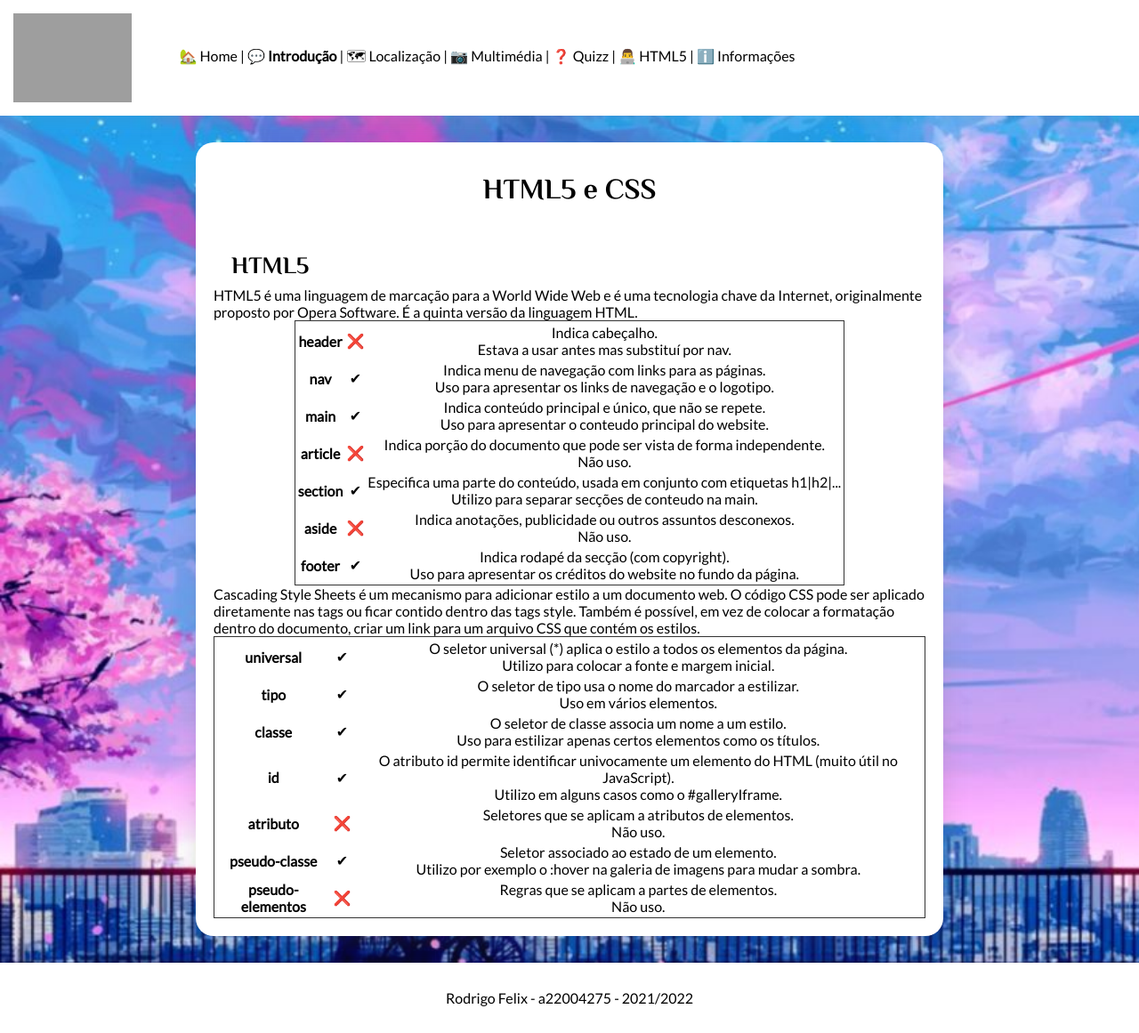
After one commit to rodrigo-22004275/pw-lab1, a PHP site: page /Lab3/html5-css.html in a window 1280 px wide. The commit adds this page. Shown: the whole page at 89% size. Run offline with PHP 8.4, Linux system fonts and the light colour scheme; grey boxes are pictures that could not be loaded.

Commit message:
LAB3 completed

```diff
--- a/Lab3/style.css
+++ b/Lab3/estilos.css
@@ -1,6 +1,7 @@
+@import url('https://fonts.googleapis.com/css2?family=El+Messiri:wght@700&family=Lato&display=swap');
 * {
     margin: 0;
-    font-family: "Helvetica Neue", Helvetica, Arial, sans-serif;
+    font-family: 'Lato', sans-serif;
 }
 
 body {
@@ -22,16 +23,49 @@ nav img{
     vertical-align: middle;
 }
 
-nav span{
+nav > span{
     margin: auto 50px;
 }
 
 nav a{
     color: #000;
+    text-decoration: none;
+}
+
+nav a.home::before {
+    content: "🏡 ";
+}
+
+nav a.intro::before {
+    content: "💬 ";
+}
+
+nav a.local::before {
+    content: "🗺 ";
+}
+
+nav a.multi::before {
+    content: "📷 ";
+}
+
+nav a.quizz::before {
+    content: "❓ ";
+}
+
+nav a.html::before {
+    content: "👨‍💻 ";
+}
+
+nav a.info::before {
+    content: "ℹ️ ";
 }
 
 nav a.active{
-    text-decoration: none;
+    font-weight: bold;
+}
+
+nav a:active{
+    color: mediumpurple;
 }
 
 main {
@@ -45,11 +79,16 @@ main {
     box-shadow: rgba(100, 100, 111, 0.2) 0 7px 29px 0;
 }
 
-main .title {
+main > .title {
     font-size: 24pt;
     text-align: center;
     padding: 10px 0 20px 0;
-    font-family: 'Brush Script MT', cursive;
+    font-family: 'El Messiri', sans-serif;
+}
+
+main p#introP::first-letter {
+    font-size: 24pt;
+    font-family: 'El Messiri', sans-serif;
 }
 
 main img {
@@ -113,7 +152,7 @@ main #galleryIframe {
 main .subtitle {
     font-size: 20pt;
     padding: 20px 0 0 20px;
-    font-family: 'Brush Script MT', cursive;
+    font-family: 'El Messiri', sans-serif;
 }
 
 main .poema {
@@ -142,8 +181,25 @@ main form fieldset{
     border-radius: 10px;
 }
 
+main form fieldset.contacto{
+    background-color: #DDD;
+}
+
+main form fieldset.perguntas{
+    background-color: plum;
+}
+
 main form legend {
     font-style: italic;
+}
+
+main form input, main form select {
+    display: block;
+    margin-top: 5px;
+}
+
+main form label {
+    padding-top: 10px;
 }
 
 main form label{
--- /dev/null
+++ b/Lab3/html5-css.html
@@ -0,0 +1,113 @@
+<!DOCTYPE html>
+<html lang="pt">
+<head>
+    <meta charset="UTF-8">
+    <meta name="author" content="Rodrigo Felix">
+    <meta name="keywords" content="tokyo, toquio, japan, japão, asia, oriental">
+    <meta name="description" content="Um website dedicado à cidade de Tóquio.">
+    <title>HTML & CSS | Tóquio</title>
+    <link rel="shortcut icon" type="image/x-icon" href="images/favicon.ico" />
+    <link rel="stylesheet" type="text/css" href="estilos.css" />
+</head>
+<body>
+    <nav id="menu">
+        <img src="https://upload.wikimedia.org/wikipedia/commons/thumb/5/50/.tokyo_TLD_logo.svg/1200px-.tokyo_TLD_logo.svg.png"  alt="logotipo"/>
+        <span><a class="home" href="../index.html">Home</a> | <a class="intro" href="index.html"><b>Introdução</b></a> | <a class="local" href="local.html">Localização</a> | <a class="multi" href="multimedia.html">Multimédia</a> | <a class="quizz" href="quizz.html">Quizz</a> | <a class="html" href="html5-css.html">HTML5</a> | <a class="info" href="info.html">Informações</a></span>
+    </nav>
+
+    <main class="card">
+        <h3 class="title">HTML5 e CSS</h3>
+        <section class="html5">
+            <h3 class="subtitle">HTML5</h3>
+            <p>HTML5 é uma linguagem de marcação para a World Wide Web e é uma tecnologia chave da Internet, originalmente proposto por Opera Software. É a quinta versão da linguagem HTML.</p>
+            <table>
+                <tr>
+                    <th>header</th>
+                    <td>❌</td>
+                    <td>Indica cabeçalho.<br />Estava a usar antes mas substituí por nav.</td>
+                </tr>
+                <tr>
+                    <th>nav</th>
+                    <td>✔</td>
+                    <td>Indica menu de navegação com links para as páginas.<br />Uso para apresentar os links de navegação e o logotipo.</td>
+                </tr>
+                <tr>
+                    <th>main</th>
+                    <td>✔</td>
+                    <td>Indica conteúdo principal e único, que não se repete.<br />Uso para apresentar o conteudo principal do website.</td>
+                </tr>
+                <tr>
+                    <th>article</th>
+                    <td>❌</td>
+                    <td>Indica porção do documento que pode ser vista de forma independente.<br />Não uso.</td>
+                </tr>
+                <tr>
+                    <th>section</th>
+                    <td>✔</td>
+                    <td>Especifica uma parte do conteúdo, usada em conjunto com etiquetas h1|h2|...<br />Utilizo para separar secções de conteudo na main.</td>
+                </tr>
+                <tr>
+                    <th>aside</th>
+                    <td>❌</td>
+                    <td>Indica anotações, publicidade ou outros assuntos desconexos.<br />Não uso.</td>
+                </tr>
+                <tr>
+                    <th>footer</th>
+                    <td>✔</td>
+                    <td>Indica rodapé da secção (com copyright).<br />Uso para apresentar os créditos do website no fundo da página.</td>
+                </tr>
+            </table>
+            <section class="css">
+                <p>Cascading Style Sheets é um mecanismo para adicionar estilo a um documento web. O código CSS pode ser aplicado diretamente nas tags ou ficar contido dentro das tags style. Também é possível, em vez de colocar a formatação dentro do documento, criar um link para um arquivo CSS que contém os estilos.</p>
+                <table>
+                    <tr>
+                        <th>universal</th>
+                        <td>✔</td>
+                        <td>O seletor universal (*) aplica o estilo a todos os elementos da página.
+                            <br />Utilizo para colocar a fonte e margem inicial.</td>
+                    </tr>
+                    <tr>
+                        <th>tipo</th>
+                        <td>✔</td>
+                        <td>O seletor de tipo usa o nome do marcador a estilizar.
+                            <br />Uso em vários elementos.</td>
+                    </tr>
+                    <tr>
+                        <th>classe</th>
+                        <td>✔</td>
+                        <td>O seletor de classe associa um nome a um estilo.
+                            <br />Uso para estilizar apenas certos elementos como os títulos.</td>
+                    </tr>
+                    <tr>
+                        <th>id</th>
+                        <td>✔</td>
+                        <td>O atributo id permite identificar univocamente um elemento do HTML (muito útil no JavaScript).
+                            <br />Utilizo em alguns casos como o #galleryIframe.</td>
+                    </tr>
+                    <tr>
+                        <th>atributo</th>
+                        <td>❌</td>
+                        <td>Seletores que se aplicam a atributos de elementos.
+                            <br />Não uso.</td>
+                    </tr>
+                    <tr>
+                        <th>pseudo-classe</th>
+                        <td>✔</td>
+                        <td>Seletor associado ao estado de um elemento.
+                            <br />Utilizo por exemplo o :hover na galeria de imagens para mudar a sombra.</td>
+                    </tr>
+                    <tr>
+                        <th>pseudo-elementos</th>
+                        <td>❌</td>
+                        <td>Regras que se aplicam a partes de elementos.
+                            <br />Não uso.</td>
+                    </tr>
+                </table>
+            </section>
+        </section>
+    </main>
+<footer>
+    <p>Rodrigo Felix - a22004275 - 2021/2022</p>
+</footer>
+</body>
+</html>
--- a/Lab3/index.html
+++ b/Lab3/index.html
@@ -7,17 +7,17 @@
     <meta name="description" content="Um website dedicado à cidade de Tóquio.">
     <title>Introdução | Tóquio</title>
     <link rel="shortcut icon" type="image/x-icon" href="images/favicon.ico" />
-    <link rel="stylesheet" type="text/css" href="style.css" />
+    <link rel="stylesheet" type="text/css" href="estilos.css" />
 </head>
 <body>
     <nav id="menu">
         <img src="https://upload.wikimedia.org/wikipedia/commons/thumb/5/50/.tokyo_TLD_logo.svg/1200px-.tokyo_TLD_logo.svg.png"  alt="logotipo"/>
-        <span><a href="../index.html">Home</a> | <a href="index.html" class="active"><b>Introdução</b></a> | <a href="local.html">Localização</a> | <a href="multimedia.html">Multimédia</a> | <a href="info.html">Informações</a></span>
+        <span><a class="home" href="../index.html">Home</a> | <a class="intro" href="index.html"><b>Introdução</b></a> | <a class="local" href="local.html">Localização</a> | <a class="multi" href="multimedia.html">Multimédia</a> | <a class="quizz" href="quizz.html">Quizz</a> | <a class="html" href="html5-css.html">HTML5</a> | <a class="info" href="info.html">Informações</a></span>
     </nav>
 
     <main class="card">
         <h2 class="title">Introdução</h2>
-        <p>Tóquio <i>(em japonês: 東京, Tōkyō, literalmente "capital do leste")</i>, oficialmente Metrópole de Tóquio
+        <p id="introP">Tóquio <i>(em japonês: 東京, Tōkyō, literalmente "capital do leste")</i>, oficialmente Metrópole de Tóquio
             <i>(em japonês: 東京都 Tōkyō-to?)</i>, é a capital e uma das 47 províncias do Japão. Situa-se em Honshu,
             a maior ilha do arquipélago.<br /><br />Tóquio possui 12 790 000 habitantes, cerca de 10% da população do país,
             e a Região Metropolitana de Tóquio possui mais de 37 milhões de habitantes,
--- a/Lab3/info.html
+++ b/Lab3/info.html
@@ -7,12 +7,12 @@
     <meta name="description" content="Um website dedicado à cidade de Tóquio.">
     <title>Informações | Tóquio</title>
     <link rel="shortcut icon" type="image/x-icon" href="images/favicon.ico" />
-    <link rel="stylesheet" type="text/css" href="style.css" />
+    <link rel="stylesheet" type="text/css" href="estilos.css" />
 </head>
 <body>
     <nav id="menu">
-        <img src="https://upload.wikimedia.org/wikipedia/commons/thumb/5/50/.tokyo_TLD_logo.svg/1200px-.tokyo_TLD_logo.svg.png" />
-        <span><a href="../index.html">Home</a> | <a href="index.html">Introdução</a> | <a href="local.html">Localização</a> | <a href="multimedia.html">Multimédia</a> | <a href="info.html" class="active"><b>Informações</b></a></span>
+        <img src="https://upload.wikimedia.org/wikipedia/commons/thumb/5/50/.tokyo_TLD_logo.svg/1200px-.tokyo_TLD_logo.svg.png"  alt="logotipo"/>
+        <span><a class="home" href="../index.html">Home</a> | <a class="intro" href="index.html"><b>Introdução</b></a> | <a class="local" href="local.html">Localização</a> | <a class="multi" href="multimedia.html">Multimédia</a> | <a class="quizz" href="quizz.html">Quizz</a> | <a class="html" href="html5-css.html">HTML5</a> | <a class="info" href="info.html">Informações</a></span>
     </nav>
 
     <main class="card">
--- a/Lab3/local.html
+++ b/Lab3/local.html
@@ -7,12 +7,12 @@
     <meta name="description" content="Um website dedicado à cidade de Tóquio.">
     <title>Localização | Tóquio</title>
     <link rel="shortcut icon" type="image/x-icon" href="images/favicon.ico" />
-    <link rel="stylesheet" type="text/css" href="style.css" />
+    <link rel="stylesheet" type="text/css" href="estilos.css" />
 </head>
 <body>
     <nav id="menu">
-        <img src="https://upload.wikimedia.org/wikipedia/commons/thumb/5/50/.tokyo_TLD_logo.svg/1200px-.tokyo_TLD_logo.svg.png" />
-        <span><a href="../index.html">Home</a> | <a href="index.html">Introdução</a> | <a href="local.html" class="active"><b>Localização</b></a> | <a href="multimedia.html">Multimédia</a> | <a href="info.html">Informações</a></span>
+        <img src="https://upload.wikimedia.org/wikipedia/commons/thumb/5/50/.tokyo_TLD_logo.svg/1200px-.tokyo_TLD_logo.svg.png"  alt="logotipo"/>
+        <span><a class="home" href="../index.html">Home</a> | <a class="intro" href="index.html"><b>Introdução</b></a> | <a class="local" href="local.html">Localização</a> | <a class="multi" href="multimedia.html">Multimédia</a> | <a class="quizz" href="quizz.html">Quizz</a> | <a class="html" href="html5-css.html">HTML5</a> | <a class="info" href="info.html">Informações</a></span>
     </nav>
 
     <main class="card">
--- a/Lab3/multimedia.html
+++ b/Lab3/multimedia.html
@@ -7,12 +7,12 @@
     <meta name="description" content="Um website dedicado à cidade de Tóquio.">
     <title>Multimédia | Tóquio</title>
     <link rel="shortcut icon" type="image/x-icon" href="images/favicon.ico" />
-    <link rel="stylesheet" type="text/css" href="style.css" />
+    <link rel="stylesheet" type="text/css" href="estilos.css" />
 </head>
 <body>
     <nav id="menu">
-        <img src="https://upload.wikimedia.org/wikipedia/commons/thumb/5/50/.tokyo_TLD_logo.svg/1200px-.tokyo_TLD_logo.svg.png" />
-        <span><a href="../index.html">Home</a> | <a href="index.html">Introdução</a> | <a href="local.html">Localização</a> | <a href="multimedia.html" class="active"><b>Multimédia</b></a> | <a href="info.html">Informações</a></span>
+        <img src="https://upload.wikimedia.org/wikipedia/commons/thumb/5/50/.tokyo_TLD_logo.svg/1200px-.tokyo_TLD_logo.svg.png"  alt="logotipo"/>
+        <span><a class="home" href="../index.html">Home</a> | <a class="intro" href="index.html"><b>Introdução</b></a> | <a class="local" href="local.html">Localização</a> | <a class="multi" href="multimedia.html">Multimédia</a> | <a class="quizz" href="quizz.html">Quizz</a> | <a class="html" href="html5-css.html">HTML5</a> | <a class="info" href="info.html">Informações</a></span>
     </nav>
 
     <main class="card">
```
Also changed, not shown: Lab3/quizz.html (+18 -6 lines).
